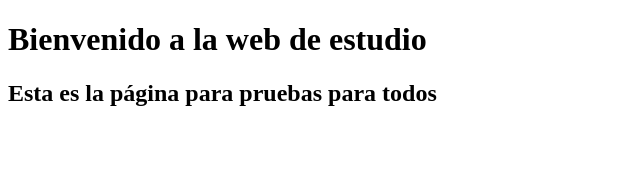
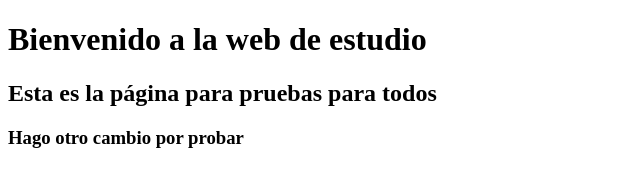
Before and after one commit to falarconromero/prueba0, a plain HTML site: page index.html in a window 1280 px wide. Shown: the whole page, without its empty margins (0-640 px from the left). Drawn offline with Linux system fonts and the light colour scheme.

Commit message:
CambioPorProbar

```diff
--- a/index.html
+++ b/index.html
@@ -7,6 +7,7 @@
     <body>
         <h1>Bienvenido a la web de estudio</h1>
         <h2>Esta es la página para pruebas para todos</h2>
+        <h3>Hago otro cambio por probar</h3>
 
     </body>
 </html>
```
